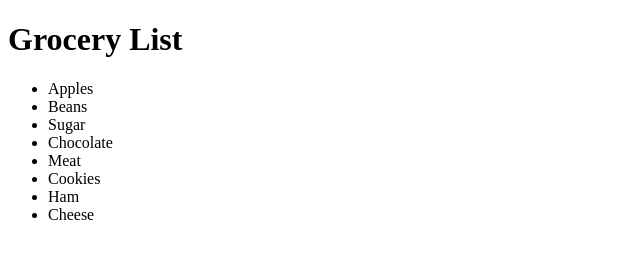
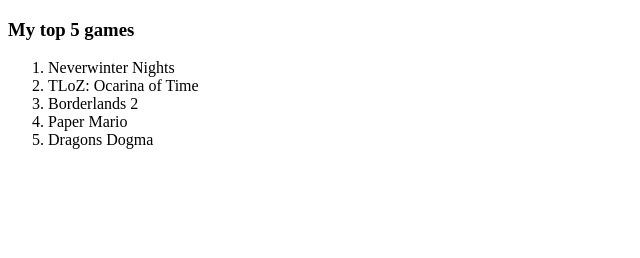
Before and after one commit to L-buddy/html-lists, a plain HTML site: page index.html in a window 1280 px wide. Shown: the whole page, without its empty margins (0-640 px from the left). Drawn offline with Linux system fonts and the light colour scheme.

Commit message:
Add files via upload
Top 5 games

```diff
--- a/index.html
+++ b/index.html
@@ -2,20 +2,16 @@
 <html lang="en">
     <head>
         <meta charset="UTF-8">
-        <title>Grocery list</title>
+        <title>Top 5 games</title>
     </head>
     <body>
-        <!-- Simple list exersize-->
-        <h1>Grocery List</h1>
-        <ul>
-            <li>Apples</li>
-            <li>Beans</li>
-            <li>Sugar</li>
-            <li>Chocolate</li>
-            <li>Meat</li>
-            <li>Cookies</li>
-            <li>Ham</li>
-            <li>Cheese</li>
-       </ul>
+        <h3>My top 5 games</h3>
+        <ol>
+            <li>Neverwinter Nights</li>
+            <li>TLoZ: Ocarina of Time</li>
+            <li>Borderlands 2</li>
+            <li>Paper Mario</li>
+            <li>Dragons Dogma</li>
+        </ol>
     </body>
 </html>
```
